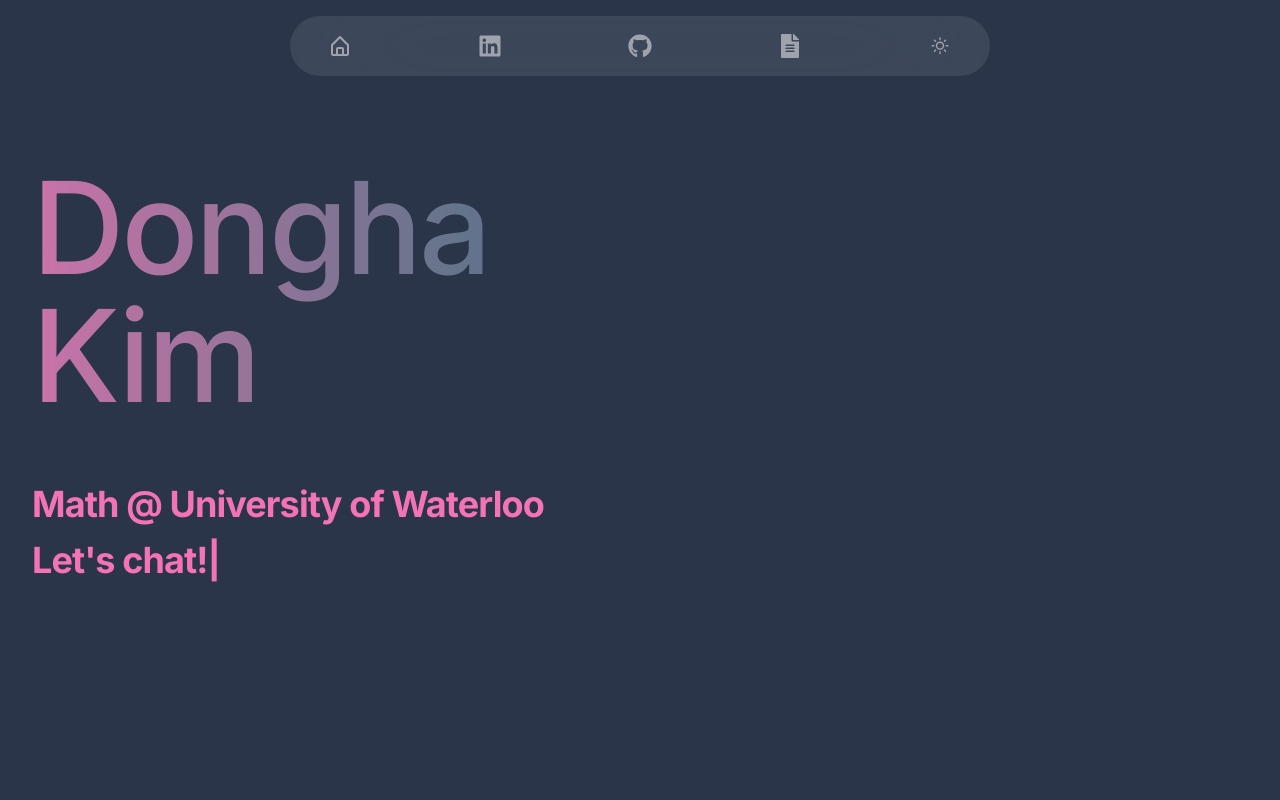
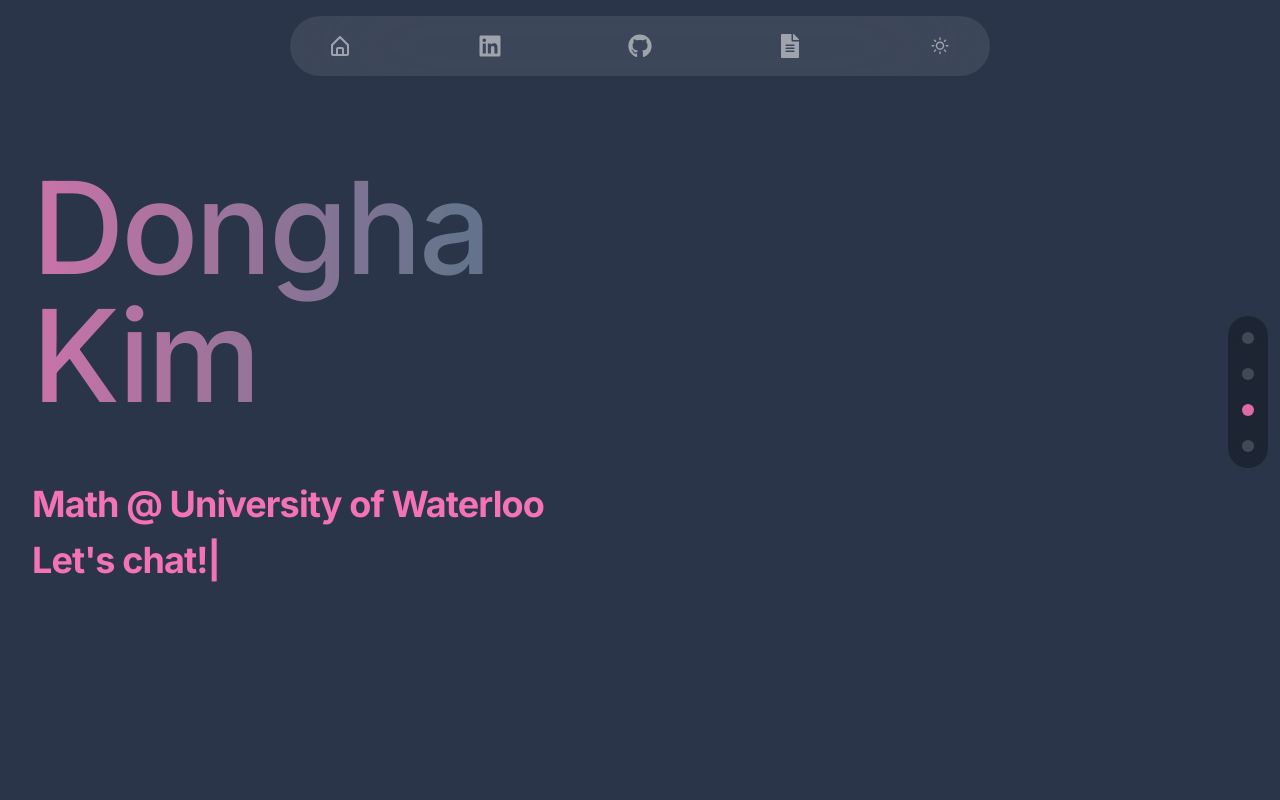
Before and after one commit to donghaxkim/personalportfolio, a React (Vite) app: page / in a window 1280 px wide. Shown: the top 800 px of the page. Built offline with nearby package versions, Linux system fonts and the light colour scheme.

Commit message:
navbar done

```diff
--- a/src/components/Navbar.jsx
+++ b/src/components/Navbar.jsx
@@ -4,12 +4,17 @@ import { WiMoonAltThirdQuarter, WiDaySunny } from 'react-icons/wi';
 import { Link } from 'react-scroll';
 import { useState, useEffect, useRef } from 'react';
 
+const NAVBAR_HEIGHT = 60; // px
+
 const Navbar = ({ theme, toggleTheme }) => {
+  const [activeSection, setActiveSection] = useState('');
   const [showNavbar, setShowNavbar] = useState(true);
   const [isAtTop, setIsAtTop] = useState(true);
   const [isHovered, setIsHovered] = useState(false);
+  const [isHotspotHovered, setIsHotspotHovered] = useState(false);
   const hideTimeout = useRef(null);
 
+  // Track scroll position to determine if at top
   useEffect(() => {
     const handleScroll = () => {
       const atTop = window.scrollY < 10;
@@ -19,8 +24,8 @@ const Navbar = ({ theme, toggleTheme }) => {
         setShowNavbar(true);
         if (hideTimeout.current) clearTimeout(hideTimeout.current);
         hideTimeout.current = setTimeout(() => {
-          if (!isHovered) setShowNavbar(false);
-        }, 5000);
+          if (!isHovered && !isHotspotHovered) setShowNavbar(false);
+        }, 2000);
       } else {
         setShowNavbar(true);
         if (hideTimeout.current) clearTimeout(hideTimeout.current);
@@ -32,9 +37,32 @@ const Navbar = ({ theme, toggleTheme }) => {
       window.removeEventListener('scroll', handleScroll);
       if (hideTimeout.current) clearTimeout(hideTimeout.current);
     };
-  }, [isHovered]);
+  }, [isHovered, isHotspotHovered]);
 
-  // Handle hover state
+  // Set active section on scroll (for side navbar)
+  useEffect(() => {
+    const handleSectionScroll = () => {
+      const sections = ['home', 'about', 'techstack', 'projects', 'contact', 'resume', 'contact-info'];
+      let currentSection = '';
+
+      sections.forEach((section) => {
+        const element = document.getElementById(section);
+        if (element) {
+          const rect = element.getBoundingClientRect();
+          if (rect.top <= window.innerHeight / 2 && rect.bottom >= window.innerHeight / 2) {
+            currentSection = section;
+          }
+        }
+      });
+
+      setActiveSection(currentSection);
+    };
+
+    window.addEventListener('scroll', handleSectionScroll);
+    return () => window.removeEventListener('scroll', handleSectionScroll);
+  }, []);
+
+  // Handle navbar hover state
   const handleMouseEnter = () => {
     setIsHovered(true);
     setShowNavbar(true);
@@ -43,7 +71,23 @@ const Navbar = ({ theme, toggleTheme }) => {
 
   const handleMouseLeave = () => {
     setIsHovered(false);
-    if (!isAtTop) {
+    if (!isAtTop && !isHotspotHovered) {
+      hideTimeout.current = setTimeout(() => {
+        setShowNavbar(false);
+      }, 2000);
+    }
+  };
+
+  // Handle hotspot hover state
+  const handleHotspotEnter = () => {
+    setIsHotspotHovered(true);
+    setShowNavbar(true);
+    if (hideTimeout.current) clearTimeout(hideTimeout.current);
+  };
+
+  const handleHotspotLeave = () => {
+    setIsHotspotHovered(false);
+    if (!isAtTop && !isHovered) {
       hideTimeout.current = setTimeout(() => {
         setShowNavbar(false);
       }, 2000);
@@ -54,9 +98,21 @@ const Navbar = ({ theme, toggleTheme }) => {
   const navBg = theme === 'dark' ? 'bg-gray-500/30' : 'bg-gray-700/80';
   const iconColor = theme === 'dark' ? 'text-white/50' : 'text-gray-300';
   const iconHover = theme === 'dark' ? 'hover:text-gray-300' : 'hover:text-gray-700';
+  const sideNavBg = theme === 'dark' ? 'bg-black/30' : 'bg-gray-700/80';
 
   return (
     <>
+      {/* HOTSPOT AREA */}
+      <div
+        className="fixed top-4 left-0 w-full z-40"
+        style={{
+          height: `${NAVBAR_HEIGHT}px`,
+          pointerEvents: showNavbar ? 'none' : 'auto', // Don't block navbar when visible
+        }}
+        onMouseEnter={handleHotspotEnter}
+        onMouseLeave={handleHotspotLeave}
+      />
+
       {/* TOP NAVBAR */}
       <nav
         className={`fixed top-4 left-0 w-full z-50 transition-opacity duration-500 ${
@@ -111,8 +167,28 @@ const Navbar = ({ theme, toggleTheme }) => {
         </div>
       </nav>
 
-      {/* SIDE NAVBAR (unchanged) */}
-      {/* ... existing code ... */}
+      {/* SIDE NAVBAR */}
+      <nav className="fixed top-[40%] transform -translate-y-1 right-3 z-50">
+        <div className="container mx-auto">
+          <div className={`${sideNavBg} w-[40px] py-4 backdrop-blur-xl rounded-full flex flex-col items-center justify-center space-y-6 z-50`}>
+            {['home', 'about', 'techstack', 'projects'].map((section) => (
+              <Link
+                key={section}
+                to={section}
+                spy={true}
+                smooth={true}
+                duration={500}
+                offset={-60}
+                className={`cursor-pointer w-[12px] h-[12px] rounded-full backdrop-blur-sm transition-all duration-300 ease-in-out ${
+                  activeSection === section
+                    ? 'bg-pink-400/90'
+                    : 'bg-gray-500/50 hover:bg-pink-300/60'
+                }`}
+              />
+            ))}
+          </div>
+        </div>
+      </nav>
     </>
   );
 };
```
